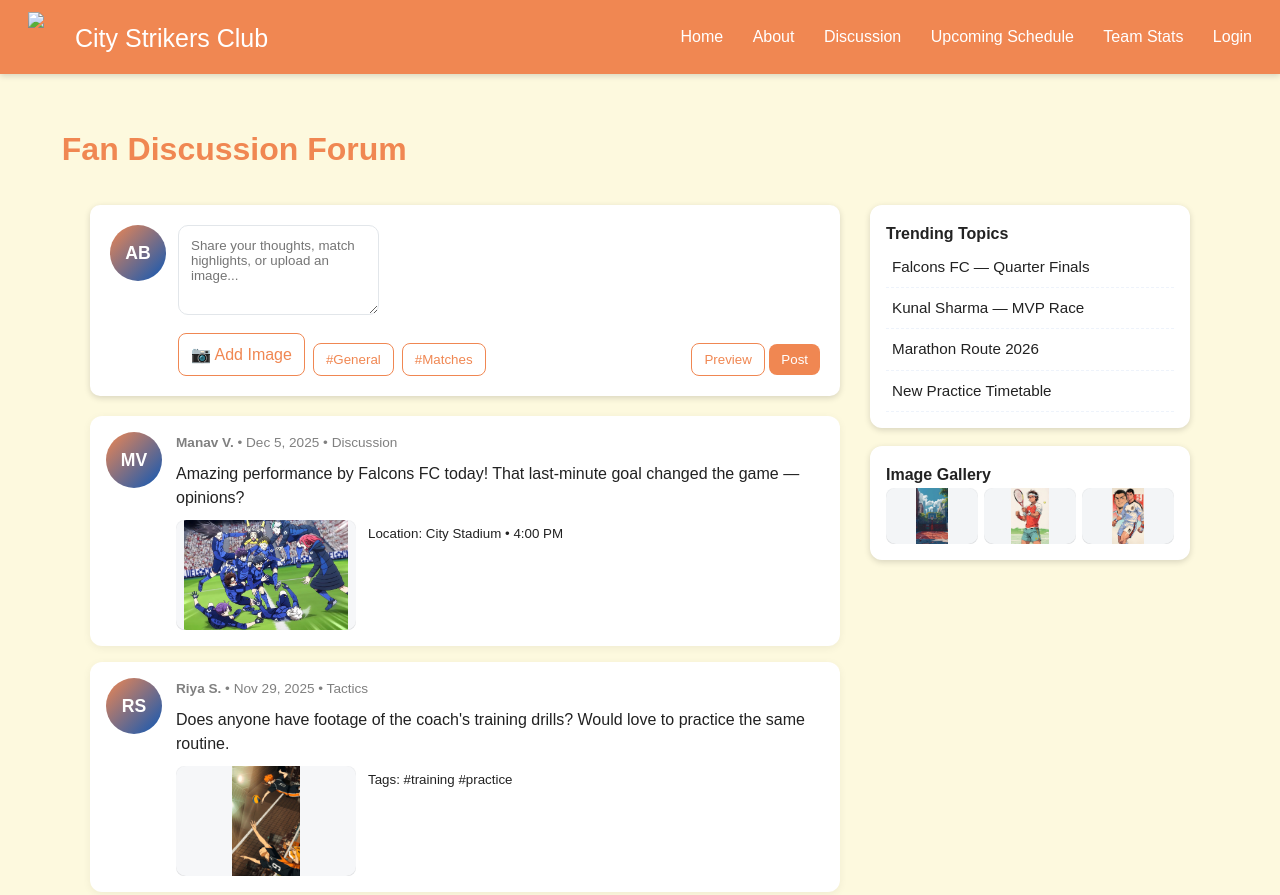
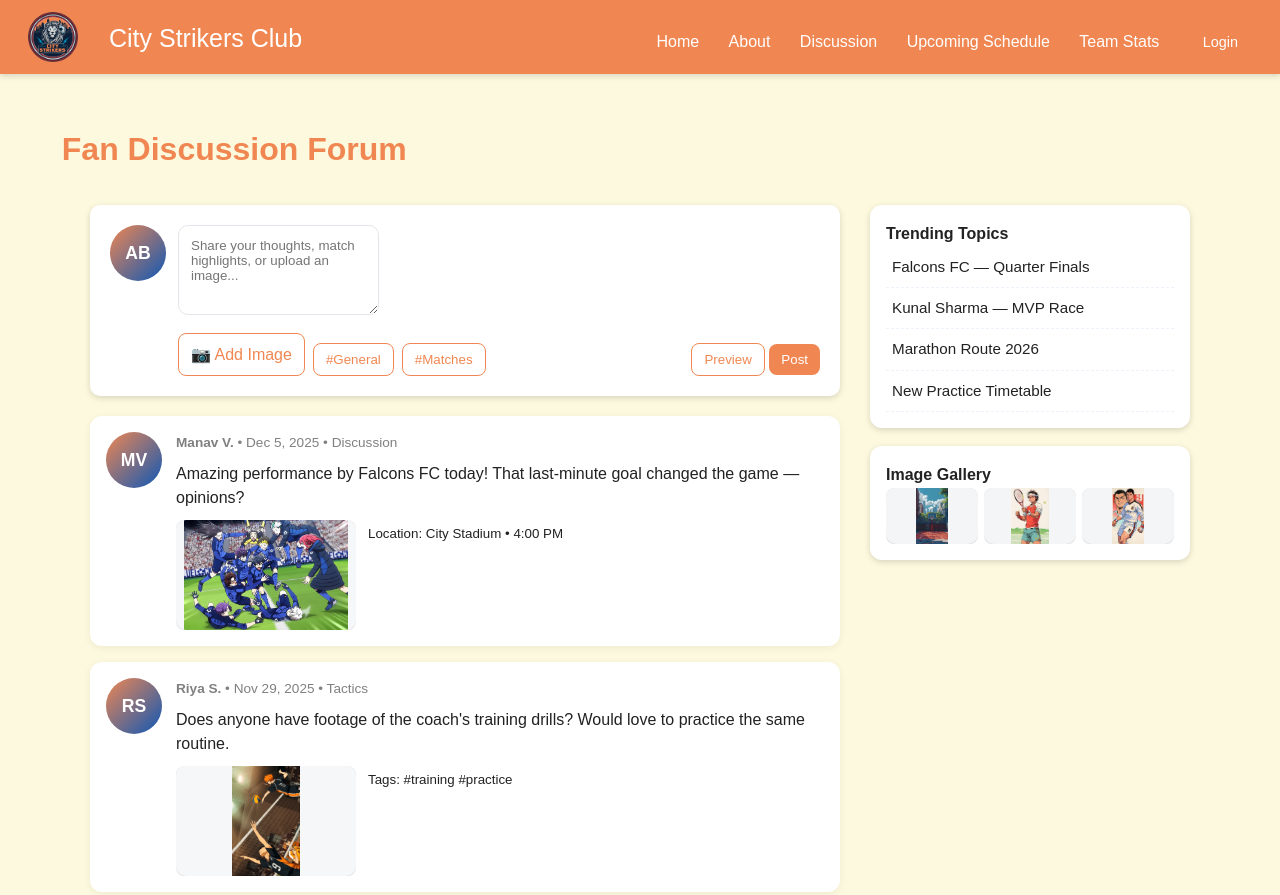
Before and after one commit to Brikapai/City_Strikers, a plain HTML site: page discussion.html in a window 1280 px wide. Shown: the top 895 px of the page. Drawn offline with Linux system fonts and the light colour scheme.

Commit message:
Update discussion.html

```diff
--- a/discussion.html
+++ b/discussion.html
@@ -10,19 +10,15 @@
 <body>
 <header>
      <div class="lt">
-    <img src="images/iconclear.png" class="clublogo">
-    <span class="cn"><a href="Home.html">City Strikers Club</a></span>
-  </div>
-
-  <button class="mobile-toggle" onclick="toggleMenu()">☰</button>
-
-  <nav id="mobileNav">
-    <a href="Home.html">Home</a>
+    <img src="iconclear.png" alt="Club Logo" class="clublogo">
+    <span class="cn"><a href="Home.html">City Strikers Club</a></span></div>
+    <nav>
+      <a href="index.html">Home</a>
       <a href="about.html">About</a>
       <a href="discussion.html">Discussion</a>
       <a href="schedule.html">Upcoming Schedule</a>
-    <a href="teams.html">Team Stats</a>
-    <a href="login.html">Login</a>
+      <a href="teams.html" class="active">Team Stats</a>
+      <a href="login.html"><button style="padding:6px 14px; font-size:0.9rem;">Login</button></a>
     </nav>
   </header>
 
```
Lines whose indentation alone changed are shown as unchanged.
